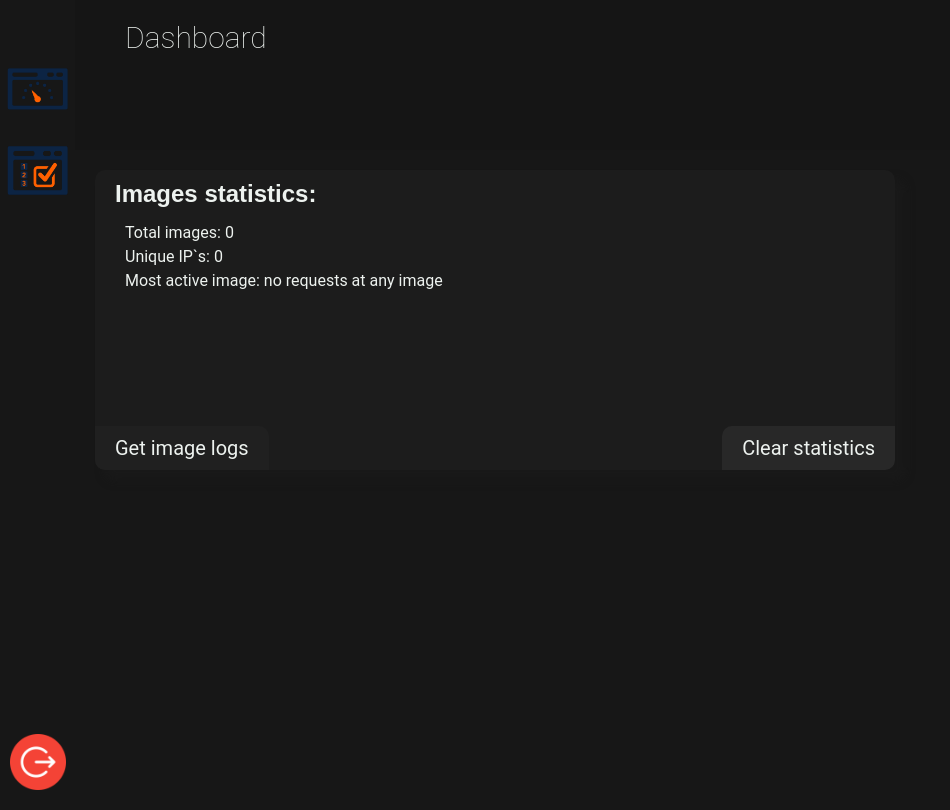
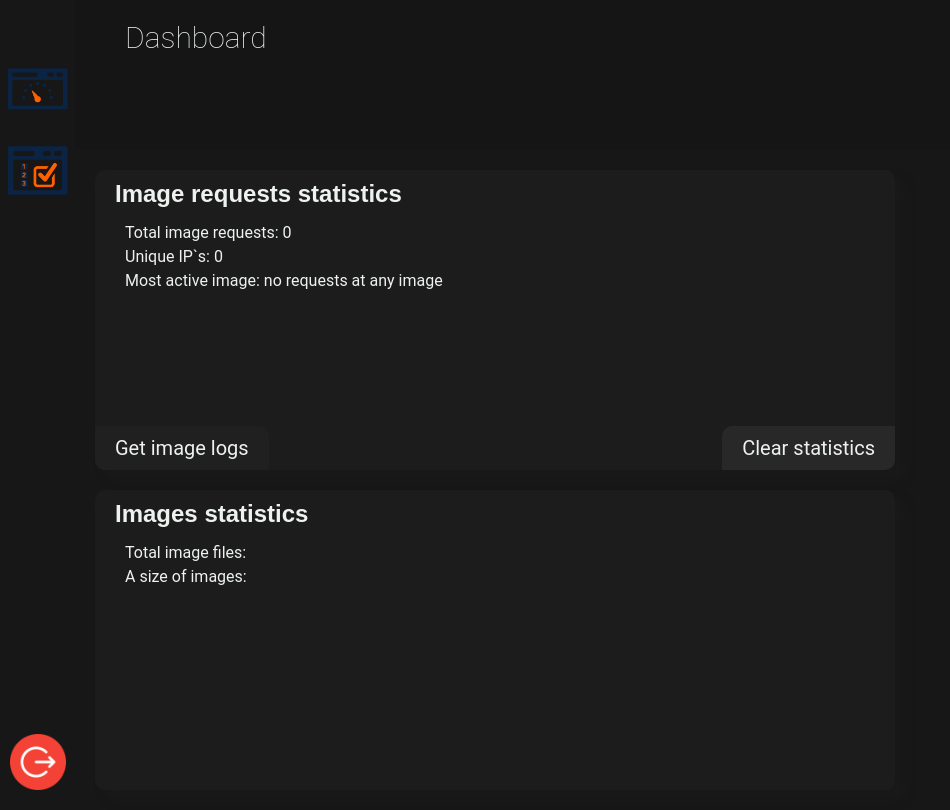
Before and after one commit to Konstantin-create/image_bank, a Flask app: page /admin/dashboard in a window 1280 px wide. Shown: the whole page, without its empty margins (0-950 px from the left). Run offline with Flask 2, Linux system fonts and the light colour scheme; the visitor is signed in with stand-in values (Sample User, id 1); data that the repository does not hold is empty.

Commit message:
feat: get images amount in local storage

```diff
--- a/app/modules/images_tools.py
+++ b/app/modules/images_tools.py
@@ -1,6 +1,7 @@
+import glob
 from typing import Union
 
-from app import db
+from app import db, app_folder
 from app.modules.models import Image
 
 
@@ -73,3 +74,9 @@ def get_most_popular_image(images_requests: list) -> str:
             images[image['image']] += 1
 
     return f'image-{max(list(images.items()), key=lambda x: x[1])[0]}'
+
+
+def get_images_amount() -> int:
+    """Function to get amount of images on local storage"""
+
+    return len(glob.glob(f'{app_folder}/static/data/*'))
--- a/app/routes/admin/admin_pages.py
+++ b/app/routes/admin/admin_pages.py
@@ -17,10 +17,13 @@ def admin_dashboard_page():
 
     images = get_images()
     data = {
-        'images': {
-            'total': len(images),
+        'requests': {
+            'total': len(get_image_stat()),
             'unique_ip': len(get_unique_ips(images)),
             'popular_image': get_most_popular_image(get_image_stat())
+        },
+        'images': {
+            'total': get_images_amount()
         }
     }
     return render_template('admin/dashboard_page.html', data=data)
--- a/app/templates/admin/dashboard_page.html
+++ b/app/templates/admin/dashboard_page.html
@@ -10,12 +10,17 @@
 
 {% block content %}
 <div class="main-stat">
-    <p class="main-stat-header">Images statistics:</p>
-    <p class="main-stat-el">Total images: {{ data['images']['total'] }}</p>
-    <p class="main-stat-el">Unique IP`s: {{ data['images']['unique_ip'] }}</p>
-    <p class="main-stat-el">Most active image: {{ data['images']['popular_image'] }}</p>
+    <p class="main-stat-header">Image requests statistics</p>
+    <p class="main-stat-el">Total image requests: {{ data['requests']['total'] }}</p>
+    <p class="main-stat-el">Unique IP`s: {{ data['requests']['unique_ip'] }}</p>
+    <p class="main-stat-el">Most active image: {{ data['requests']['popular_image'] }}</p>
     <p class="main-stat-get-button"><a href="/admin/image-logs/view">Get image logs</a></p>
     <p class="main-stat-clear-button"><a href="/admin/image-logs/clear">Clear statistics</a></p>
+</div>
+<div class="main-stat">
+    <p class="main-stat-header">Images statistics<p>
+    <p class="main-stat-el">Total image files: </p>
+    <p class="main-stat-el">A size of images: </p>
 </div>
 <!--todo: add request logs-->
 {% endblock %}
```
